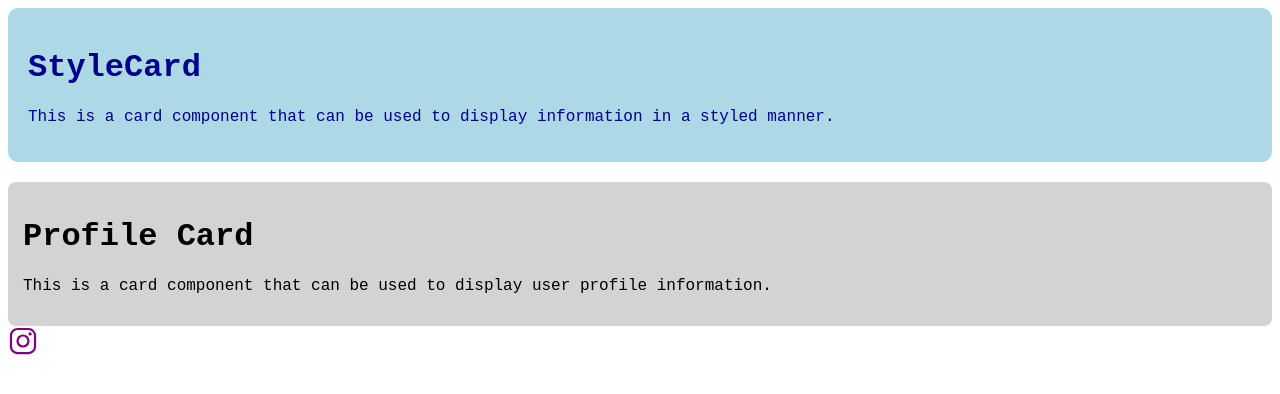
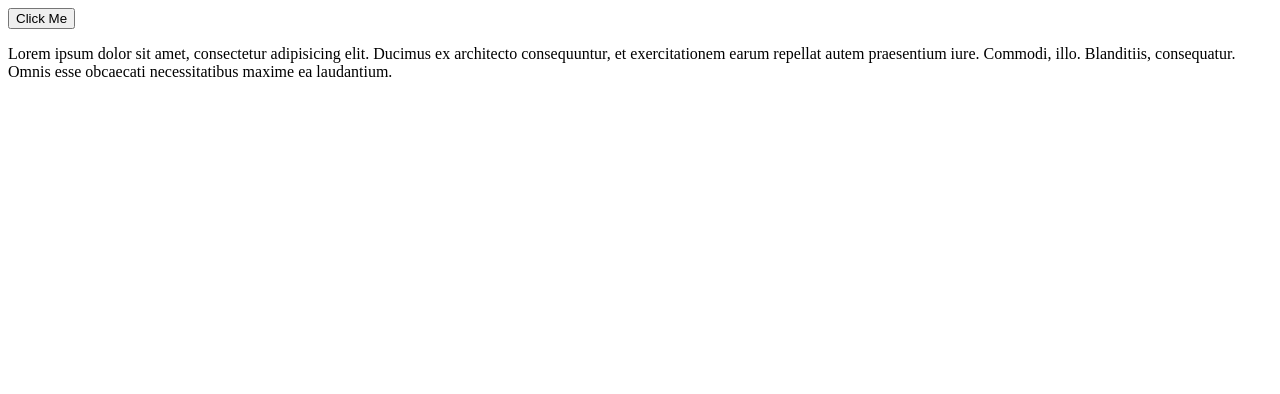
Before and after one commit to theSolution12/React-Journey, a React (Vite) app: page / in a window 1280 px wide. Shown: the top 394 px of the page. Built offline with nearby package versions, Linux system fonts and the light colour scheme.

Commit message:
Add Button and Move components to App
Introduced Button and Move components to handle events in the App. Updated the App component to render these new components, replacing previous styling components.

```diff
--- a/src/App.jsx
+++ b/src/App.jsx
@@ -14,13 +14,14 @@ import ConditionalGreeting from "./components/conditional rendering/Greeting";
 import StyleCard from "./components/styling/StyleCard";
 import ProfileCard from "./components/styling/ProfileCard";
 import IconComponent from "./components/styling/IconComponent";
+import Button from "./components/eventHandling/Button";
+import Move from "./components/eventHandling/Move";
 
 const App = () => {
   return (
     <>
-      <StyleCard />
-      <ProfileCard />
-      <IconComponent />
+      <Button />
+      <Move />
     </>
   )
 }
--- /dev/null
+++ b/src/components/eventHandling/Button.jsx
@@ -0,0 +1,13 @@
+const Button = () => {
+    const handleClick = () => {
+        console.log('Button clicked!');
+    }
+
+    return (
+        <button onClick={handleClick}>
+            Click Me
+        </button>
+    );
+}
+
+export default Button;
--- /dev/null
+++ b/src/components/eventHandling/Move.jsx
@@ -0,0 +1,9 @@
+const Move = () => {
+    const onMove = () => console.log('Move event triggered!');
+
+    return (
+        <p onMouseMove={onMove}>Lorem ipsum dolor sit amet, consectetur adipisicing elit. Ducimus ex architecto consequuntur, et exercitationem earum repellat autem praesentium iure. Commodi, illo. Blanditiis, consequatur. Omnis esse obcaecati necessitatibus maxime ea laudantium.</p>
+    )
+}
+
+export default Move;
```
